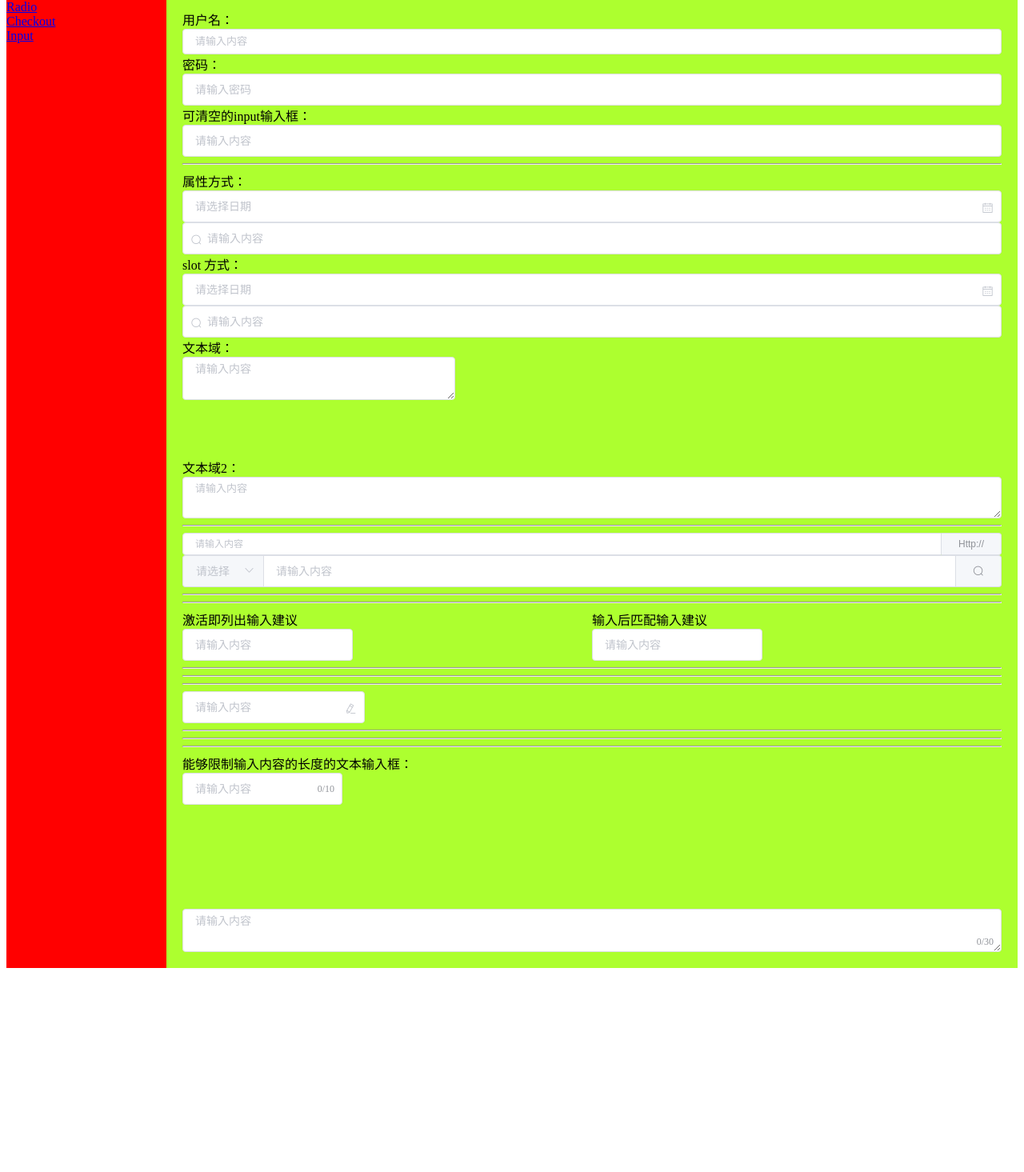
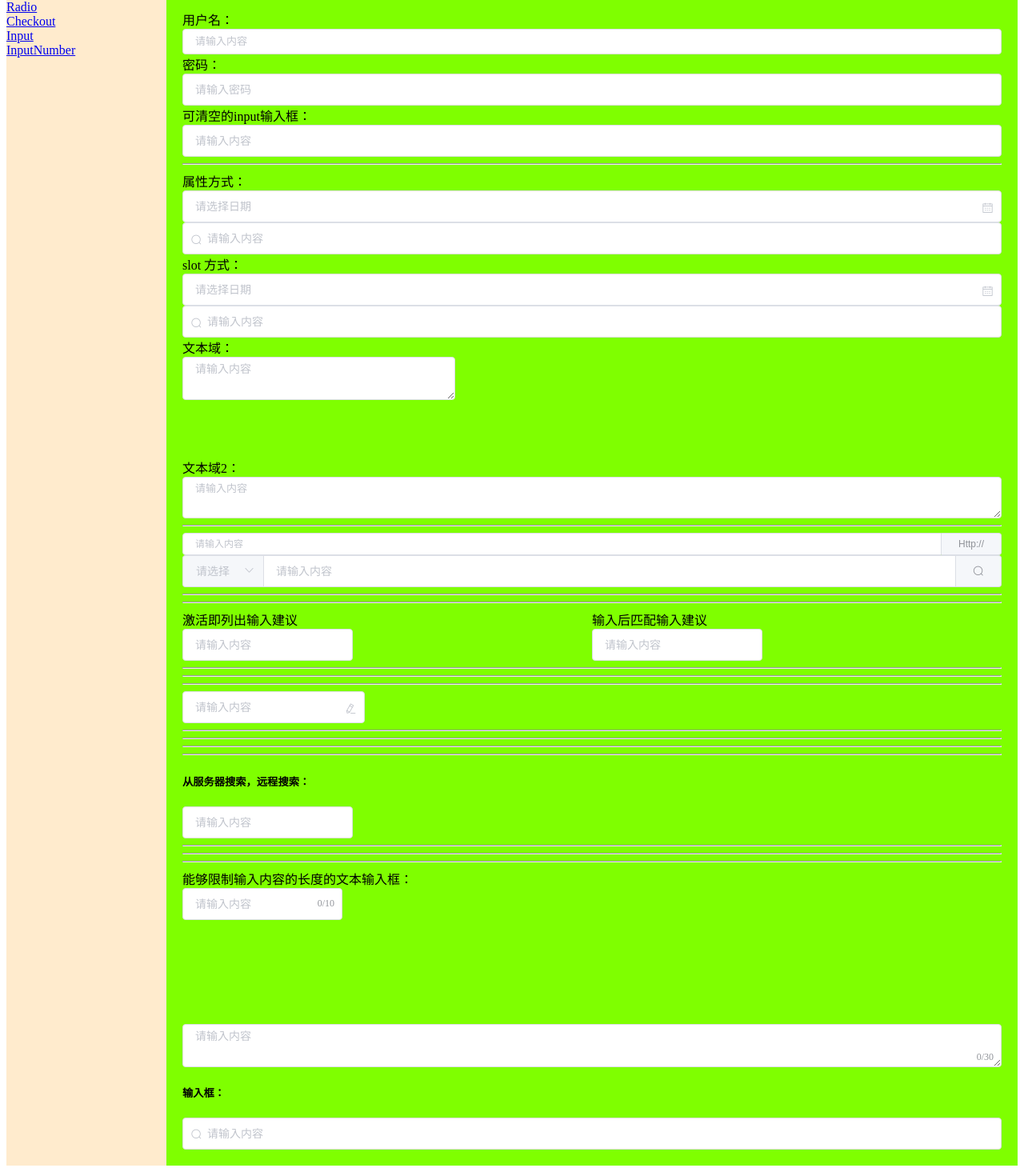
Before and after one commit to ilsourcecode/element-vue, a Vue app: page /input in a window 1280 px wide. Shown: the part 140-1605 px from the top of the page at 80% size. Before the commit the page ends 1358 px from the top, so only its background shows below. Built offline with nearby package versions, Linux system fonts and the light colour scheme.

Commit message:
learn input

```diff
--- a/src/App.vue
+++ b/src/App.vue
@@ -22,6 +22,8 @@
             <br>
             <router-link to="/input">Input</router-link>
             <br>
+            <router-link to="/inputNumber">InputNumber</router-link>
+            <br>
           </el-aside>
 
           <el-main>
@@ -34,5 +36,19 @@
 </template>
 
 <style>
+  .el-header {
+    background: indianred;
+  }
 
+  .el-aside {
+    background: blanchedalmond;
+  }
+
+  .el-main {
+    background: chartreuse;
+  }
+
+  .el-footer {
+    background: #ff8198;
+  }
 </style>
--- a/src/router/index.js
+++ b/src/router/index.js
@@ -39,8 +39,12 @@ const routes = [
     path: '/input',
     name: 'Input',
     component: () => import('../views/Input.vue')
+  },
+  {
+    path: '/inputNumber',
+    name: 'InputNumber',
+    component: () => import('../views/InputNumber.vue')
   }
-
 ]
 
 const router = new VueRouter({
--- a/src/views/Home.vue
+++ b/src/views/Home.vue
@@ -83,23 +83,5 @@
 </script>
 
 <style>
-  .color-blue {
 
-  }
-
-  .el-header {
-    background: yellow;
-  }
-
-  .el-aside {
-    background: red;
-  }
-
-  .el-main {
-    background: greenyellow;
-  }
-
-  .el-footer {
-    background: #ff8198;
-  }
 </style>
--- a/src/views/Input.vue
+++ b/src/views/Input.vue
@@ -127,6 +127,22 @@
     <hr>
     <hr>
     <hr>
+    <hr>
+    <h5>从服务器搜索，远程搜索：</h5>
+<!--    :hide-loading="true" 隐藏远程加载图标 -->
+    <!-- :fetch-suggestions="querySearchAsync" 服务器 resolve 成功后调用的方法 -->
+    <el-autocomplete
+            v-model="state"
+            :fetch-suggestions="querySearchAsync"
+            placeholder="请输入内容"
+            :hide-loading="false"
+            @select="handleSelect"
+            :highlight-first-item="true"
+    ></el-autocomplete>
+
+    <hr>
+    <hr>
+    <hr>
 
     能够限制输入内容的长度的文本输入框：
     <!-- maxlength="10" 当前文本框限制的文本内容长度大小 -->
@@ -151,6 +167,28 @@
     >
     </el-input>
 
+    <h5>输入框：</h5>
+    <!--
+      prefix-icon="el-icon-search"    前置 icon
+      show-password="true"  密码格式显示
+      v-model="inputText"   当前 input 输入框的值与 inputText 变量绑定
+      show-word-limit="false"  是否显示字数
+      clearable    清空操作
+    -->
+    <el-input type="text"
+              prefix-icon="el-icon-search"
+              v-model="inputText"
+              autocomplete="on"
+              clearable
+              placeholder="请输入内容"
+              @clear="onClear"
+              @input="oninputEvent"
+              @change="onChange"
+              @focus="onFocus"
+              @blur="onBlur"
+              @select="onSelect"
+    ></el-input>
+
   </div>
 </template>
 
@@ -173,7 +211,9 @@
         state2: '',
         state: '',
         text: '',
-        textarea: ''
+        textarea: '',
+        timeout:  null,
+        inputText: ''
       }
     },
     methods: {
@@ -182,6 +222,15 @@
         var results = queryString ? restaurants.filter(this.createFilter(queryString)) : restaurants;
         // 调用 callback 返回建议列表的数据
         cb(results);
+      },
+      querySearchAsync(queryString, cb) {
+        var restaurants = this.restaurants;
+        var results = queryString ? restaurants.filter(this.createStateFilter(queryString)) : restaurants;
+
+        clearTimeout(this.timeout);
+        this.timeout = setTimeout(() => {
+          cb(results);
+        }, 3000 * Math.random());
       },
       createFilter(queryString) {
         return (restaurant) => {
@@ -245,6 +294,24 @@
       },
       handleIconClick(ev) {
         console.log(ev);
+      },
+      onFocus() {
+        console.log("获焦!")
+      },
+      onBlur() {
+        console.log("失焦!")
+      },
+      oninputEvent() {
+        console.log("input 值发生改变出发");
+      },
+      onClear() {
+        console.log('clearable 清空之后触发的时间');
+      },
+      onChange() {
+        console.log('值改变事件');
+      },
+      onSelect() {
+        console.log("select is run!");
       }
     },
     mounted() {
@@ -276,7 +343,7 @@
   .my-autocomplete i {
     line-height: normal;
     padding: 7px;
-    }
+  }
 
   .highlighted .addr {
     color: #ddd;
--- /dev/null
+++ b/src/views/InputNumber.vue
@@ -0,0 +1,43 @@
+<template>
+  <div class="inputNumber">
+    <h1>我是 InputNumber 组件</h1>
+    <template>
+      <!--
+        :step="2" 设置递增递减的步长
+        v-model="num" 绑定这个变量
+        @change="handleChange" 当数据值发生改变时触发当前事件
+        :min="1" :max="10" 递增最大值，递减最小值
+        step-strictly="true" 输入的值只接受步长的倍数
+      -->
+      <el-input-number v-model="num" step-strictly :step="4" @change="handleChange" :min="0" :max="10" label="描述文字"></el-input-number>
+
+      <!--
+        :precision="3" 设置当前小数点后几位
+        :step="0.001" 步长
+        size="medium" 设置尺寸 small mini
+      -->
+      <el-input-number v-model="num1" size="medium" controls-position="right" :precision="3" :step="0.001" :max="10"></el-input-number>
+    </template>
+  </div>
+</template>
+
+<script>
+  export default {
+    name: "InputNumber",
+    data() {
+      return {
+        num: 1,
+        num1: 0.00
+      }
+    },
+    methods: {
+      handleChange(value) {
+        console.log(value);
+      }
+    }
+  }
+</script>
+
+<style scoped>
+
+</style>
```
